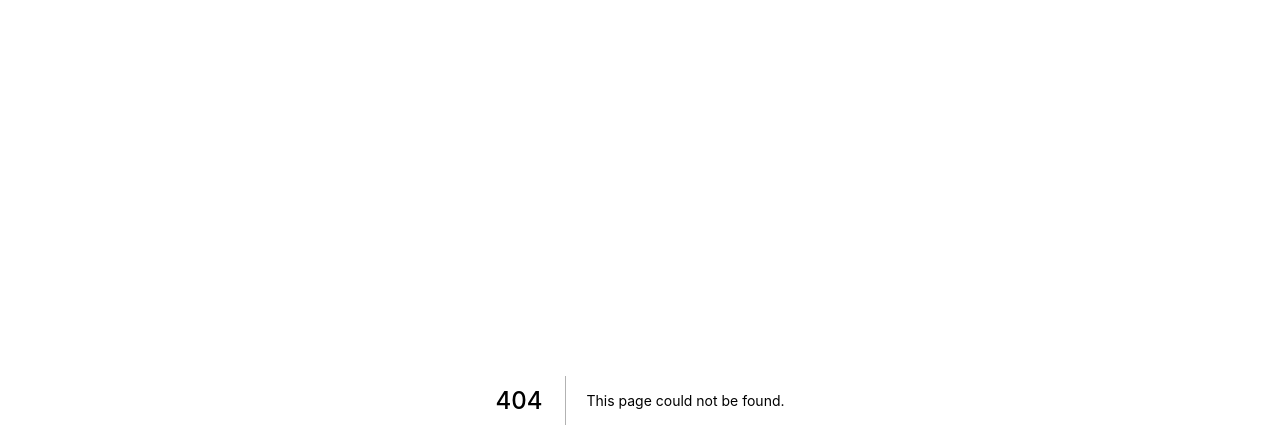
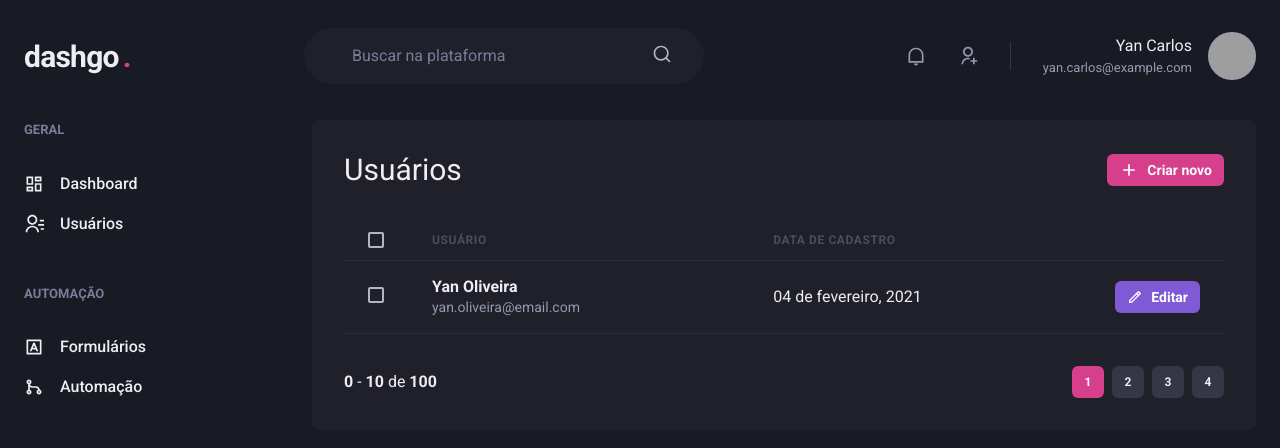
Before and after one commit to Yan-CarlosIF/04-dashgo, a Next.js app: page /users in a window 1280 px wide. Before the commit this address had no page. Shown: the top 448 px of the page. Built offline with nearby package versions, Linux system fonts and the light colour scheme; grey boxes are pictures that could not be loaded.

Commit message:
feat: users page and new pagination component

```diff
--- /dev/null
+++ b/src/components/Pagination.tsx
@@ -0,0 +1,60 @@
+import { Box, Button, HStack } from "@chakra-ui/react";
+
+export function Pagination() {
+  return (
+    <HStack mt="8" justify="space-between" align="center" spacing="6">
+      <Box>
+        <strong>0</strong> - <strong>10</strong> de <strong>100</strong>
+      </Box>
+
+      <HStack spacing="2">
+        <Button
+          size="sm"
+          fontSize="xs"
+          width="4"
+          colorScheme="pink"
+          disabled
+          _disabled={{
+            bgColor: "pink.500",
+            cursor: "default",
+          }}
+        >
+          1
+        </Button>
+        <Button
+          size="sm"
+          fontSize="xs"
+          width="4"
+          bg="gray.700"
+          _hover={{
+            bg: "gray.500",
+          }}
+        >
+          2
+        </Button>
+        <Button
+          size="sm"
+          fontSize="xs"
+          width="4"
+          bg="gray.700"
+          _hover={{
+            bg: "gray.500",
+          }}
+        >
+          3
+        </Button>
+        <Button
+          size="sm"
+          fontSize="xs"
+          width="4"
+          bg="gray.700"
+          _hover={{
+            bg: "gray.500",
+          }}
+        >
+          4
+        </Button>
+      </HStack>
+    </HStack>
+  );
+}
--- /dev/null
+++ b/src/pages/users/index.tsx
@@ -0,0 +1,95 @@
+import {
+  Box,
+  Button,
+  Checkbox,
+  Flex,
+  Heading,
+  Icon,
+  Table,
+  Tbody,
+  Td,
+  Th,
+  Thead,
+  Tr,
+  Text,
+} from "@chakra-ui/react";
+import NextLink from "next/link";
+import { RiAddLine, RiPencilLine } from "react-icons/ri";
+import { Header } from "../../components/Header";
+import { Pagination } from "../../components/Pagination";
+import Sidebar from "../../components/Sidebar";
+
+export default function UserList() {
+  return (
+    <Box>
+      <Header />
+
+      <Flex w="100%" my="6" maxWidth={1480} mx="auto" px="6">
+        <Sidebar />
+
+        <Box flex="1" borderRadius={8} bg="gray.800" p="8">
+          <Flex as="header" mb="8" justify="space-between" align="center">
+            <Heading size="lg" fontWeight="normal">
+              Usuários
+            </Heading>
+            <NextLink href="#" passHref>
+              <Button
+                as="a"
+                size="sm"
+                fontSize="sm"
+                colorScheme="pink"
+                leftIcon={<Icon as={RiAddLine} fontSize="20" />}
+              >
+                Criar novo
+              </Button>
+            </NextLink>
+          </Flex>
+
+          <Table colorScheme="whiteAlpha">
+            <Thead>
+              <Tr>
+                <Th px="6" color="gray.300" width="8">
+                  <Checkbox colorScheme="pink" />
+                </Th>
+                <Th>Usuário</Th>
+                <Th>Data de cadastro</Th>
+                <Th w="8"></Th>
+              </Tr>
+            </Thead>
+            <Tbody>
+              <Tr>
+                <Td px="6">
+                  <Checkbox colorScheme="pink" />
+                </Td>
+                <Td>
+                  <Box>
+                    <Text fontWeight="bold">Yan Oliveira</Text>
+                    <Text fontSize="sm" color="gray.300">
+                      yan.oliveira@email.com
+                    </Text>
+                  </Box>
+                </Td>
+                <Td>04 de fevereiro, 2021</Td>
+                <Td>
+                  <NextLink href="#" passHref>
+                    <Button
+                      as="a"
+                      size="sm"
+                      fontSize="sm"
+                      colorScheme="purple"
+                      leftIcon={<Icon as={RiPencilLine} fontSize="16" />}
+                    >
+                      Editar
+                    </Button>
+                  </NextLink>
+                </Td>
+              </Tr>
+            </Tbody>
+          </Table>
+
+          <Pagination />
+        </Box>
+      </Flex>
+    </Box>
+  );
+}
```
Also changed, not shown: src/pages/users/create.tsx (added, +55 -0 lines).
